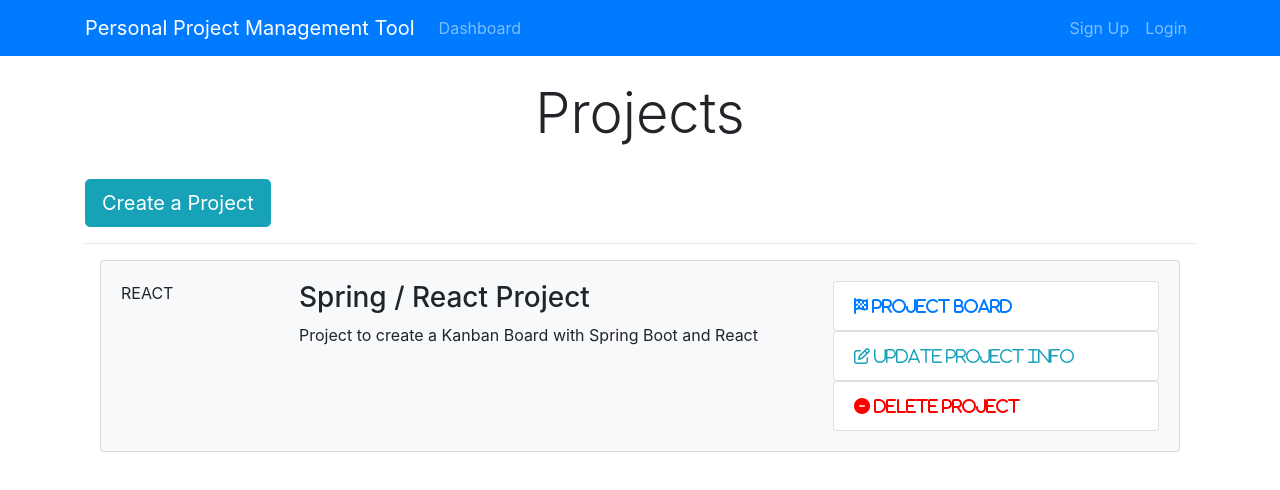
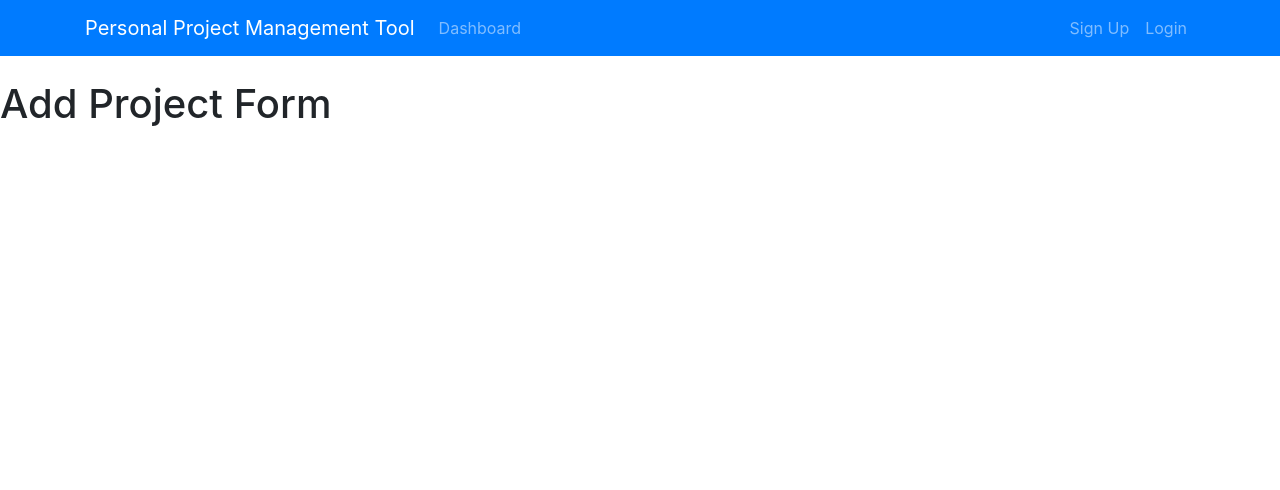
Before and after one commit to rahulgopu/PPMTool, a React (Create React App) app in the folder ppmtool-react/: page /addProject in a window 1280 px wide. Shown: the top 490 px of the page. Built offline with nearby package versions, Linux system fonts and the light colour scheme.

Commit message:
React Router

```diff
--- a/ppmtool-react/package.json
+++ b/ppmtool-react/package.json
@@ -6,6 +6,7 @@
     "bootstrap": "^4.3.1",
     "react": "^16.11.0",
     "react-dom": "^16.11.0",
+    "react-router-dom": "^5.1.2",
     "react-scripts": "3.2.0"
   },
   "scripts": {
--- a/ppmtool-react/src/App.js
+++ b/ppmtool-react/src/App.js
@@ -2,13 +2,18 @@
 import "./App.css";
 import Dashboard from "./components/Dashboard";
 import Header from "./components/layout/Header";
+import { BrowserRouter as Router, Route } from "react-router-dom";
+import AddProject from "./components/project/AddProject";
 
 function App() {
   return (
-    <div className="App">
-      <Header />
-      <Dashboard />
-    </div>
+    <Router>
+      <div className="App">
+        <Header />
+        <Route exact path="/dashboard" component={Dashboard} />
+        <Route exact path="/addProject" component={AddProject} />
+      </div>
+    </Router>
   );
 }
 
--- a/ppmtool-react/src/components/Dashboard.js
+++ b/ppmtool-react/src/components/Dashboard.js
@@ -1,5 +1,6 @@
 import React, { Component } from "react";
 import ProjectItem from "./project/ProjectItem";
+import CreateProjectButton from "./project/CreateProjectButton";
 
 class Dashboard extends Component {
   render() {
@@ -11,9 +12,7 @@
             <div className="col-md-12">
               <h1 className="display-4 text-center">Projects</h1>
               <br />
-              <a href="ProjectForm.html" className="btn btn-lg btn-info">
-                Create a Project
-              </a>
+              <CreateProjectButton />
               <br />
               <hr />
               <ProjectItem />
--- /dev/null
+++ b/ppmtool-react/src/components/project/AddProject.js
@@ -0,0 +1,13 @@
+import React, { Component } from "react";
+
+class AddProject extends Component {
+  render() {
+    return (
+      <div>
+        <h1>Add Project Form</h1>
+      </div>
+    );
+  }
+}
+
+export default AddProject;
--- /dev/null
+++ b/ppmtool-react/src/components/project/CreateProjectButton.js
@@ -0,0 +1,13 @@
+import React from "react";
+import { Link } from "react-router-dom";
+
+const CreateProjectButton = () => {
+  return (
+    <React.Fragment>
+      <Link to="/addProject" className="btn btn-lg btn-info">
+        Create a Project
+      </Link>
+    </React.Fragment>
+  );
+};
+export default CreateProjectButton;
```
Also changed, not shown: 1 other file (tests, documents, lock files or other folders).
